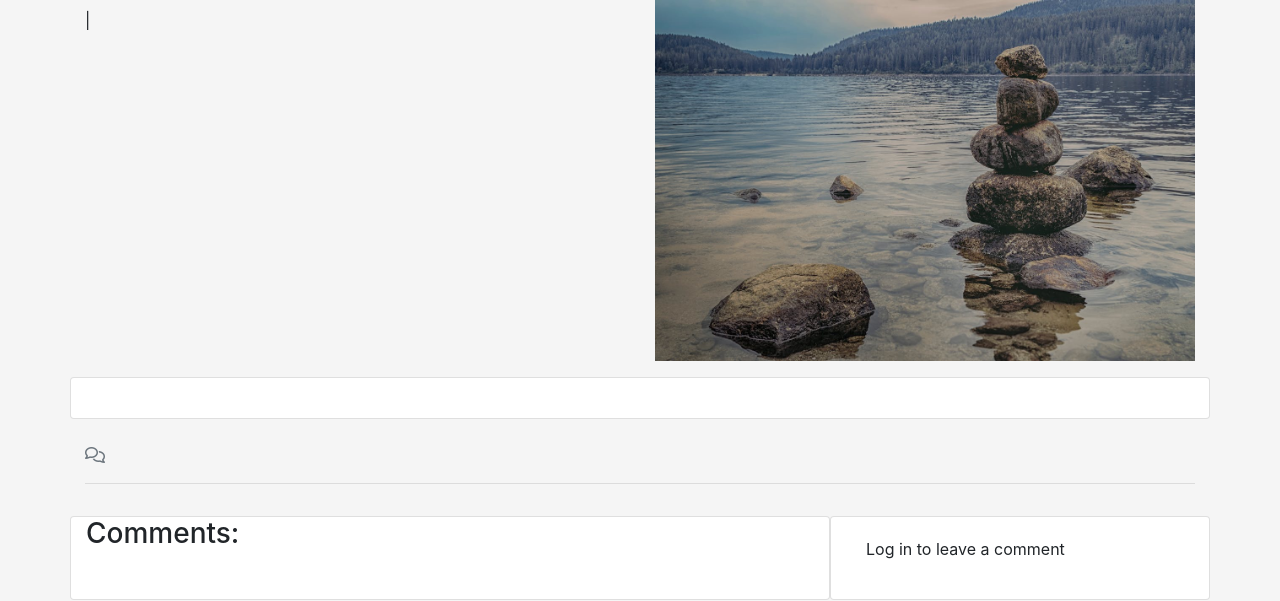
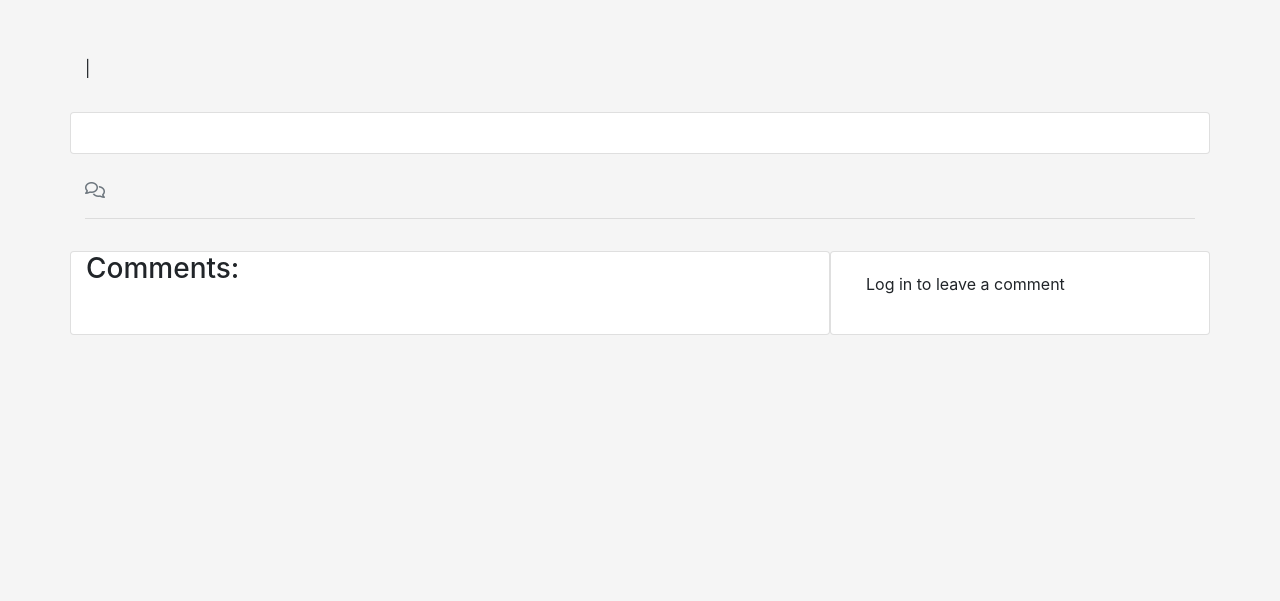
Before and after one commit to madeleine2086/pp4, a Django app: template bewell_blog/templates/bewell_blog/post_detail.html in a window 1280 px wide. Shown: the part 56-657 px from the top of the page. Run offline with Django 4.2, Linux system fonts and the light colour scheme; the template is opened without the code that fills it, so the values that code supplies are empty; some libraries are stand-ins or nearby versions.

Commit message:
added top margin for index and post view html

```diff
--- a/bewell_blog/templates/bewell_blog/index.html
+++ b/bewell_blog/templates/bewell_blog/index.html
@@ -12,11 +12,11 @@
                 <div class="card-body">
                     <div class="image-container">
                         {% if "placeholder" in post.featured_image.url %}
-                        <img class="card-img-top" src="{% static 'images/default.jpg' %}"
-                            alt="placeholder image">
+                        <img class="card-img-top" src="{% static 'images/nature1.jpg' %}"
+                            width="50%" alt="placeholder image">
                         {% else %}
                         <img class="card-img-top" src=" {{ post.featured_image.url }}"
-                            alt="{{ post.title }}">
+                            width="50%" alt="{{ post.title }}">
                         {% endif %}
                         <div class="image-flash">
                             <p class="author">Author: {{ post.author }}</p>
--- a/bewell_blog/templates/bewell_blog/post_detail.html
+++ b/bewell_blog/templates/bewell_blog/post_detail.html
@@ -7,14 +7,20 @@
 <div class="masthead">
     <div class="container">
         <div class="row g-0">
-            <div class="col-md-6 masthead-text">
+            <div class="col-md-6 mt-5 masthead-text">
                 <!-- Post title goes in these h1 tags -->
                 <h1 class="post-title">{{ post.title }}</h1>
                 <!-- Post author goes before the | the post's created date goes after -->
                 <p class="post-subtitle">{{ post.author }} | {{ post.created_on }}</p>
             </div>
-            <div class="d-none d-md-block col-md-6 masthead-image">
-                <img src="{% static 'images/nature1.jpg' %}" class="scale" alt="placeholder">
+            <div class="d-none d-md-block col-md-6 mt-2 masthead-image scale">
+                {% if "placeholder" in post.featured_image.url %}
+                <img class="card-img-top" src="{% static 'images/nature1.jpg' %}"
+                  alt="placeholder image">
+                {% else %}
+                <img class="card-img-top" src=" {{ post.featured_image.url }}"
+                  alt="{{ post.title }}">
+                {% endif %}
             </div>
         </div>
     </div>
```
